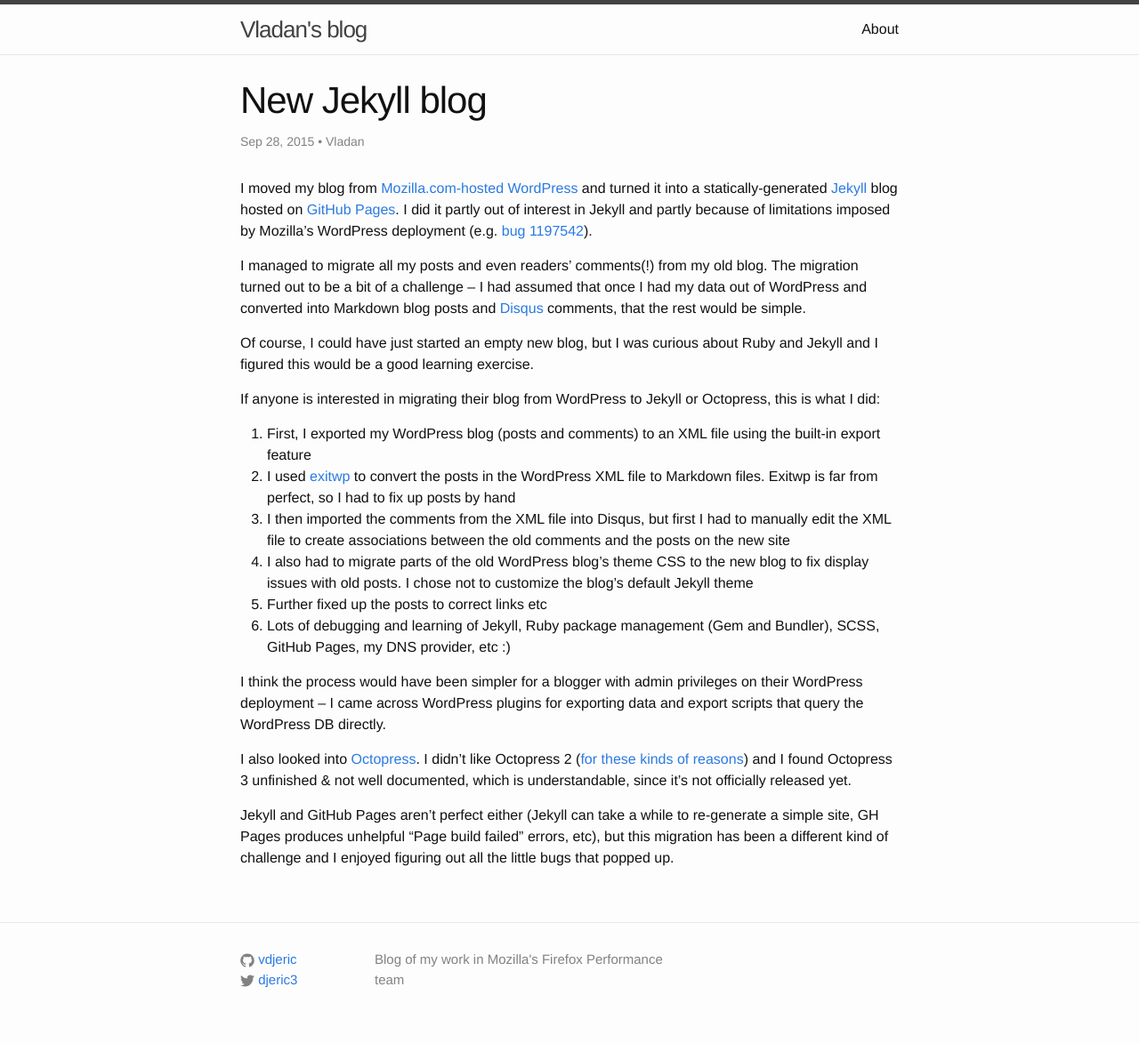
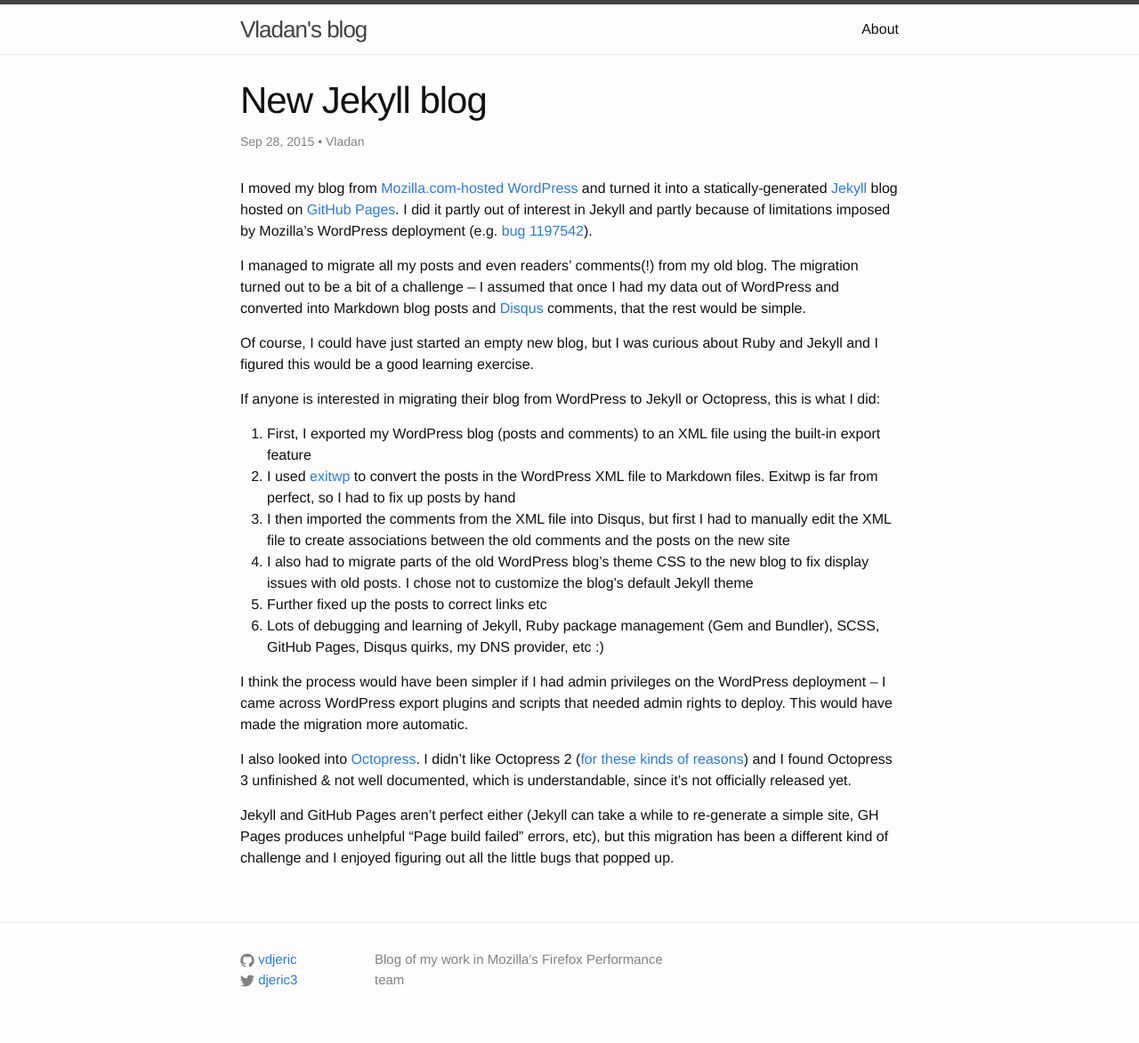
Before and after one commit to vdjeric/blog.vladan.org, a Jekyll site: the page built from _posts/2015-09-28-new-jekyll-blog.markdown, in a window 1280 px wide. Shown: the whole page at 89% size. Built offline with Jekyll 4.4.1, drawn with Linux system fonts in a browser that asks for light colours; comment, search, counter and statistics services are not loaded.

Commit message:
Touched a published post to check impact on RSS feed

```diff
--- a/_posts/2015-09-28-new-jekyll-blog.markdown
+++ b/_posts/2015-09-28-new-jekyll-blog.markdown
@@ -18,9 +18,9 @@ If anyone is interested in migrating their blog from WordPress to Jekyll or Octo
 1. I then imported the comments from the XML file into Disqus, but first I had to manually edit the XML file to create associations between the old comments and the posts on the new site
 1. I also had to migrate parts of the old WordPress blog's theme CSS to the new blog to fix display issues with old posts. I chose not to customize the blog's default Jekyll theme
 1. Further fixed up the posts to correct links etc
-1. Lots of debugging and learning of Jekyll, Ruby package management (Gem and Bundler), SCSS, GitHub Pages, my DNS provider, etc :)
+1. Lots of debugging and learning of Jekyll, Ruby package management (Gem and Bundler), SCSS, GitHub Pages, Disqus quirks, my DNS provider, etc :)
 
-I think the process would have been simpler for a blogger with admin privileges on their WordPress deployment -- I came across WordPress plugins for exporting data and export scripts that query the WordPress DB directly.
+I think the process would have been simpler if I had admin privileges on the WordPress deployment -- I came across WordPress export plugins and scripts that needed admin rights to deploy. This would have made the migration more automatic.
 
 I also looked into [Octopress](http://octopress.org/docs/). I didn't like Octopress 2 ([for these kinds of reasons](http://octopress.org/2015/01/15/octopress-3.0-is-coming/)) and I found Octopress 3 unfinished & not well documented, which is understandable, since it's not officially released yet.
 
```
Also changed, not shown: other parts of _posts/2015-09-28-new-jekyll-blog.markdown (+1 -1 lines).
